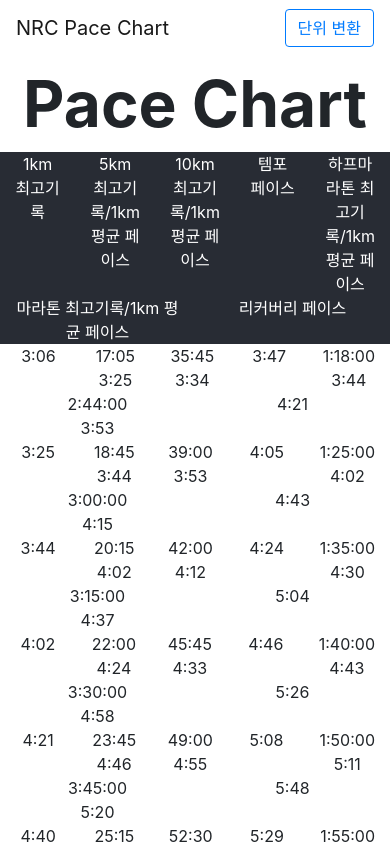
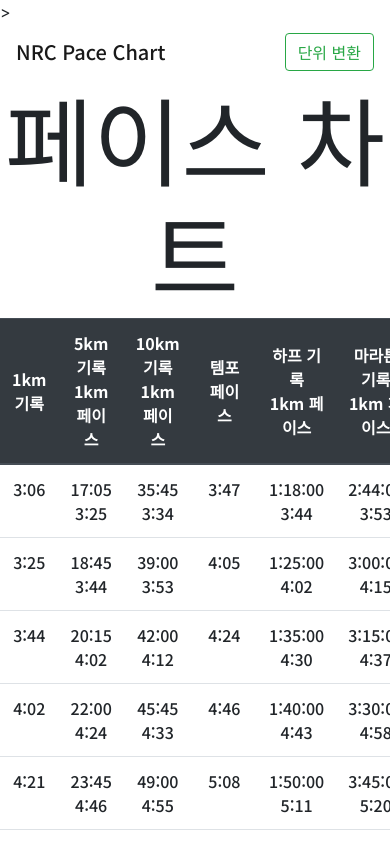
Before and after one commit to pierceh89/nrc-plan, a React (Create React App) app: page / in a window 390 px wide. Shown: the top 844 px of the page. Built offline with nearby package versions, Linux system fonts and the light colour scheme.

Commit message:
반응형 테이블 설정, 폰트 변경, GA설정

```diff
--- a/public/index.html
+++ b/public/index.html
@@ -1,13 +1,13 @@
 <!DOCTYPE html>
-<html lang="en">
+<html lang="ko">
   <head>
     <meta charset="utf-8" />
     <link rel="icon" href="%PUBLIC_URL%/favicon.ico" />
     <meta name="viewport" content="width=device-width, initial-scale=1" />
     <meta name="theme-color" content="#000000" />
     <meta
-      name="NRC pace chart"
-      content="NRC pace chart"
+      name="NRC 페이스 차트"
+      content="NRC 페이스 차트"
     />
     <link rel="apple-touch-icon" href="%PUBLIC_URL%/logo192.png" />
     <!--
@@ -24,8 +24,16 @@
       work correctly both with client-side routing and a non-root public URL.
       Learn how to configure a non-root public URL by running `npm run build`.
     -->
-    <title>NRC Pace Chart</title>
-  </head>
+    <!-- Global site tag (gtag.js) - Google Analytics -->
+    <script async src="https://www.googletagmanager.com/gtag/js?id=UA-73592063-4"></script>
+    <script>
+      window.dataLayer = window.dataLayer || [];
+      function gtag(){dataLayer.push(arguments);}
+      gtag('js', new Date());
+
+      gtag('config', 'UA-73592063-4');
+    </script>
+    <title>NRC 페이스 차트</title>>
   <body>
     <noscript>You need to enable JavaScript to run this app.</noscript>
     <div id="root"></div>
--- a/src/App.css
+++ b/src/App.css
@@ -1,16 +1,7 @@
 .App {
+  font-family: 'Noto Sans KR', sans-serif;
   text-align: center;
   justify-content: center;
-}
-
-.heading {
-  font-size: 4rem;
-  font-weight: bolder;
-}
-
-.column-heading {
-  background-color: #282c34;
-  color: white;
 }
 
 .row-selected {
--- a/src/App.js
+++ b/src/App.js
@@ -25,12 +25,14 @@ class App extends React.Component {
     return (
       <div className="App">
         <Nav changeMetric={this.toggleUnit} />
-        <header className="heading">
-          Pace Chart
+        <header>
+          <h1 className="display-1">
+            페이스 차트
+          </h1>
         </header>
-        <div>
+        <main className="table-responsive-sm">
           <PaceChart unit={this.state.unit}/>
-        </div>
+        </main>
       </div>
     );
   }
--- a/src/Nav.js
+++ b/src/Nav.js
@@ -7,7 +7,7 @@ function Nav(props) {
       <Navbar.Brand href="#">NRC Pace Chart</Navbar.Brand>
       <Navbar.Toggle />
       <Navbar.Collapse className="justify-content-end">
-        <Button variant="outline-primary" onClick={props.changeMetric}>단위 변환</Button>
+        <Button variant="outline-success" onClick={props.changeMetric}>단위 변환</Button>
       </Navbar.Collapse>
     </Navbar>
   );
--- a/src/Pace.js
+++ b/src/Pace.js
@@ -1,5 +1,4 @@
 import React from 'react';
-import {Col} from "react-bootstrap";
 
 const column_seq = ['5k', '10k', 'tempo_pace', 'half', 'full', 'recovery_pace'];
 const inline_columns = ['5k', '10k', 'half', 'full'];
@@ -8,18 +7,18 @@ function Pace(props) {
   const unit = props.unit;
   const [best, pace] = convert(props.mile_pace, props.pace, unit);
   return (
-    <div className="row">
-      <Col>{best}</Col>
+    <tr>
+      <td>{best}</td>
       {column_seq.map((it, key)=> {
         const idx = inline_columns.indexOf(it);
-        if (idx === -1) return (<Col key={key}>{pace[it]}</Col>);
-        else return (<Col key={key}>
+        if (idx === -1) return (<td key={key}>{pace[it]}</td>);
+        else return (<td key={key}>
           {pace[it + "_record"]} <br/>
           {pace[it + "_pace"]}
-        </Col>);
+        </td>);
       })
       }
-    </div>
+    </tr>
   );
 }
 
--- a/src/PaceChart.js
+++ b/src/PaceChart.js
@@ -1,5 +1,4 @@
 import React from 'react';
-import {Container, Row} from 'react-bootstrap';
 import pace_chart from './pace_mile';
 import Pace from './Pace';
 
@@ -11,40 +10,50 @@ import Pace from './Pace';
 //   'full marathon best/avg mile pace',
 //   'recovery pace'];
 
-const kor_headings = ['1마일 최고기록',
-  '5km 최고기록/1마일 평균 페이스',
-  '10km 최고기록/1마일 평균 페이스',
+const kor_headings = ['1마일 기록',
+  '5km 기록/1마일 페이스',
+  '10km 기록/1마일 페이스',
   '템포 페이스',
-  '하프마라톤 최고기록/1마일 평균 페이스',
-  '마라톤 최고기록/1마일 평균 페이스',
+  '하프 기록/1마일 페이스',
+  '마라톤 기록/1마일 페이스',
   '리커버리 페이스'];
 
-const kor_metric_headings = ['1km 최고기록',
-  '5km 최고기록/1km 평균 페이스',
-  '10km 최고기록/1km 평균 페이스',
+const kor_metric_headings = ['1km 기록',
+  '5km 기록/1km 페이스',
+  '10km 기록/1km 페이스',
   '템포 페이스',
-  '하프마라톤 최고기록/1km 평균 페이스',
-  '마라톤 최고기록/1km 평균 페이스',
+  '하프 기록/1km 페이스',
+  '마라톤 기록/1km 페이스',
   '리커버리 페이스'];
 
 function PaceChart(props) {
   const keys = Object.keys(pace_chart);
   return (
-    <Container>
-      <Headings unit={props.unit} />
+    <table className="table table-hover">
+      <Headings unit={props.unit}/>
+      <tbody>
       {keys.map((mile_pace, idx) =>
         <Pace key={idx} unit={props.unit} mile_pace={mile_pace} pace={pace_chart[mile_pace]}/>)
       }
-    </Container>
+      </tbody>
+    </table>
   )
 }
 
 function Headings(props) {
   const headings = props.unit === 'metric' ? kor_metric_headings : kor_headings;
   return (
-    <Row>
-      {headings.map((it, key) => <div key={key} className="col column-heading">{it}</div>)}
-    </Row>
+    <thead className="thead-dark">
+    <tr>
+      {headings.map((it, key) =>
+        <th key={key} className="align-middle">
+          { it.indexOf('/') === -1 ? it :
+            it.split('/').map((line, idx) =>
+              <span key={idx}>{line}<br/></span>) }
+        </th>
+      )}
+    </tr>
+    </thead>
   )
 }
 
--- a/src/index.css
+++ b/src/index.css
@@ -1,6 +1,8 @@
+@import url('https://fonts.googleapis.com/css2?family=Noto+Sans+KR:wght@500;700&display=swap');
+
 body {
   margin: 0;
-  font-family: -apple-system, BlinkMacSystemFont, 'Segoe UI', 'Roboto', 'Oxygen',
+  font-family: -apple-system, BlinkMacSystemFont, 'Noto Sans KR', 'Roboto', 'Oxygen',
     'Ubuntu', 'Cantarell', 'Fira Sans', 'Droid Sans', 'Helvetica Neue',
     sans-serif;
   -webkit-font-smoothing: antialiased;
```
